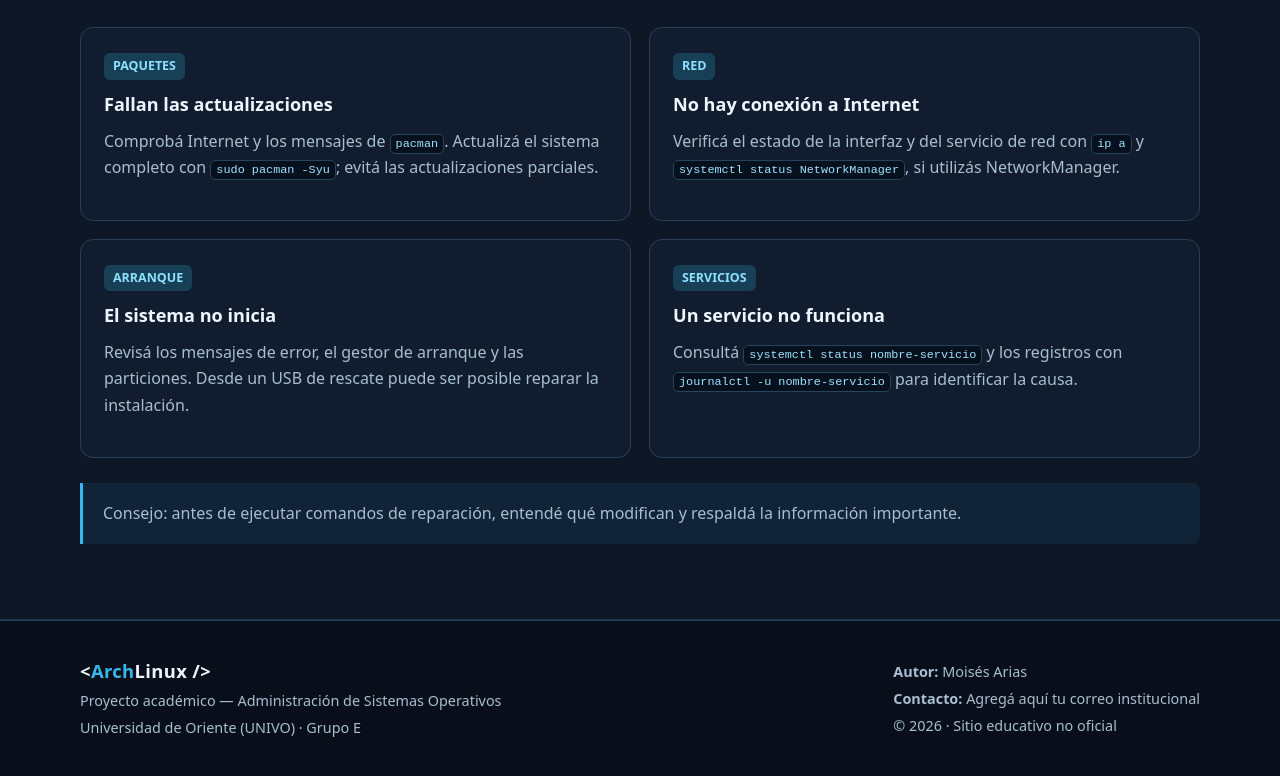
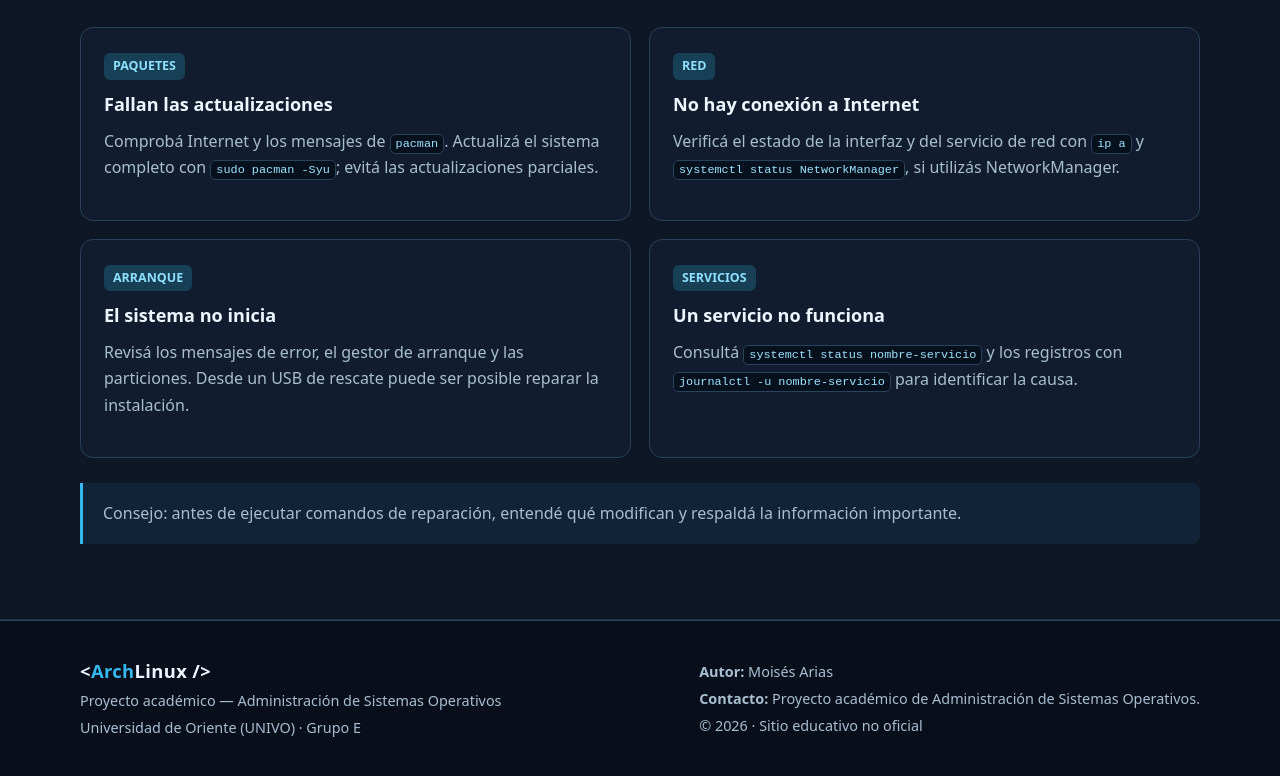
Before and after one commit to moiseslovosdev/arch-linux-aso, a plain HTML site: page index.html in a window 1280 px wide. Shown: the part 2805-3581 px from the top of the page. Drawn offline with Linux system fonts and the light colour scheme.

Commit message:
Guia Arch

```diff
--- a/index.html
+++ b/index.html
@@ -140,7 +140,7 @@ Keep it simple</pre>
   <footer id="contacto">
     <div class="container footer-grid">
       <div><div class="brand">&lt;<span>Arch</span>Linux /&gt;</div><p>Proyecto académico — Administración de Sistemas Operativos</p><p>Universidad de Oriente (UNIVO) · Grupo E</p></div>
-      <div><p><strong>Autor:</strong> Moisés Arias</p><p><strong>Contacto:</strong> Agregá aquí tu correo institucional</p><p>© 2026 · Sitio educativo no oficial</p></div>
+      <div><p><strong>Autor:</strong> Moisés Arias</p><p><strong>Contacto:</strong> Proyecto académico de Administración de Sistemas Operativos. </p><p>© 2026 · Sitio educativo no oficial</p></div>
     </div>
   </footer>
 </body>
```
